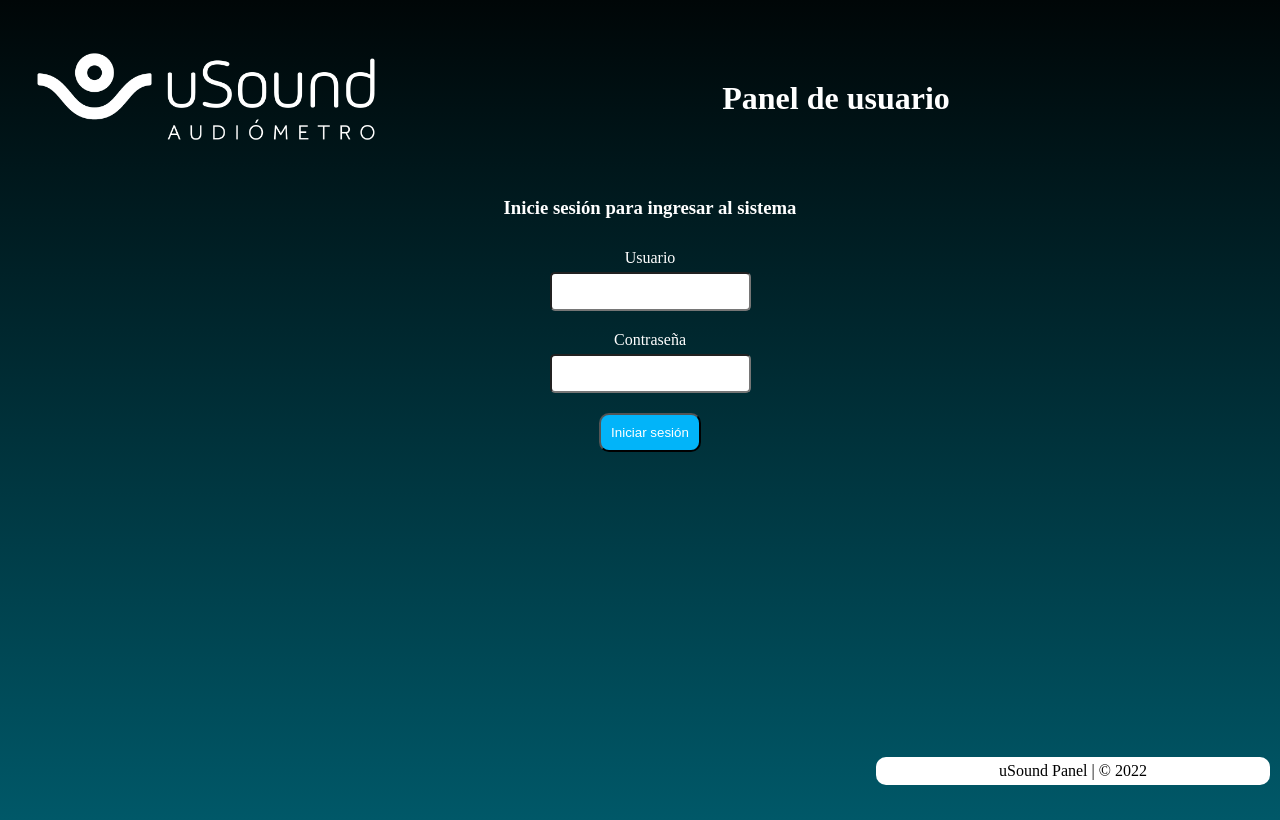
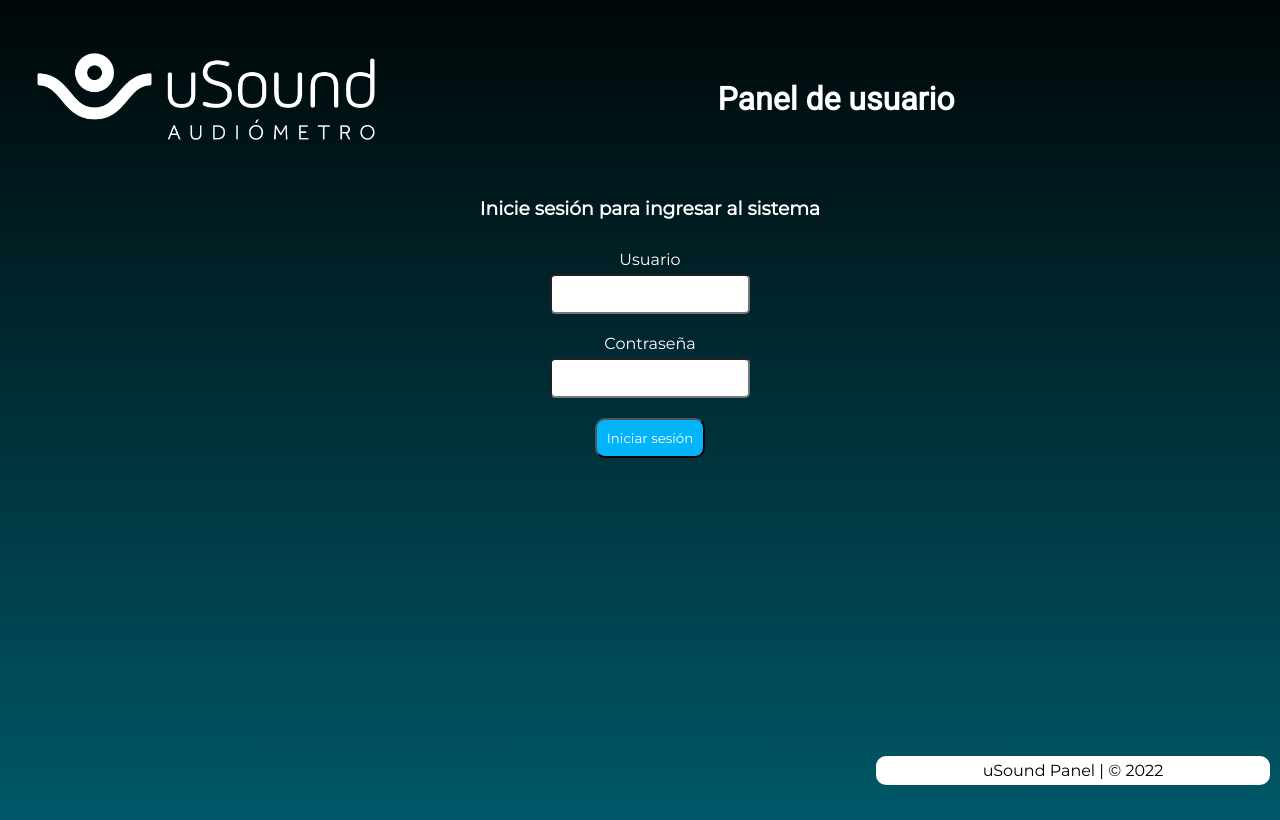
Before and after one commit to matias0303456/usound_panel, a React (Create React App) app: page / in a window 1280 px wide. Built offline with nearby package versions, Linux system fonts and the light colour scheme.

Commit message:
margen interno

```diff
--- a/package.json
+++ b/package.json
@@ -6,6 +6,8 @@
   "homepage": ".",
   "dependencies": {
     "@electron/remote": "^2.0.8",
+    "@fontsource/montserrat": "^4.5.10",
+    "@fontsource/roboto": "^4.5.7",
     "@testing-library/jest-dom": "^5.16.4",
     "@testing-library/react": "^13.2.0",
     "@testing-library/user-event": "^13.5.0",
--- a/src/App.js
+++ b/src/App.js
@@ -4,6 +4,8 @@ import Router from "./Router";
 import { BrowserRouter } from 'react-router-dom';
 import { useState } from 'react';
 import UserContext from './contexts/UserContext';
+import '@fontsource/montserrat'
+import '@fontsource/roboto'
 
 function App() {
 
--- a/src/styles/App.css
+++ b/src/styles/App.css
@@ -6,6 +6,7 @@
 *{
   margin: 0;
   padding: 0;
+  font-family: "Montserrat";
 }
 
 body{
--- a/src/styles/layout/header.css
+++ b/src/styles/layout/header.css
@@ -18,4 +18,5 @@ header h1{
     display: flex;
    justify-content: center;
    align-items: center;
+   font-family: "Roboto";
 }
--- a/src/styles/layout/layout.css
+++ b/src/styles/layout/layout.css
@@ -1,5 +1,5 @@
 main {
-    padding: 20px;
+    padding-bottom: 20px;
     height: 500px;
     padding-top: 30px;
 }
--- a/src/styles/nav.css
+++ b/src/styles/nav.css
@@ -1,6 +1,5 @@
 nav {
     color: white;
-    padding-top: 20px;
 }
 
 nav ul {
--- a/src/styles/patients/patients_table.css
+++ b/src/styles/patients/patients_table.css
@@ -9,13 +9,15 @@ table {
     color: white;
     text-align: center;
     width: 100%;
+    font-family: "Roboto";
 }
 
 th {
     padding: 10px;
-    background-color: rgba(255, 255, 255, .5);
+    background-color: rgba(255, 255, 255, 1);
+    color: black;
     margin: 0;
-    font-size: 20px;
+    font-size: 17px;
     position: sticky;
     top: 0;
     border-radius: 10px;
```
Also changed, not shown: 1 other file (tests, documents, lock files or other folders).
